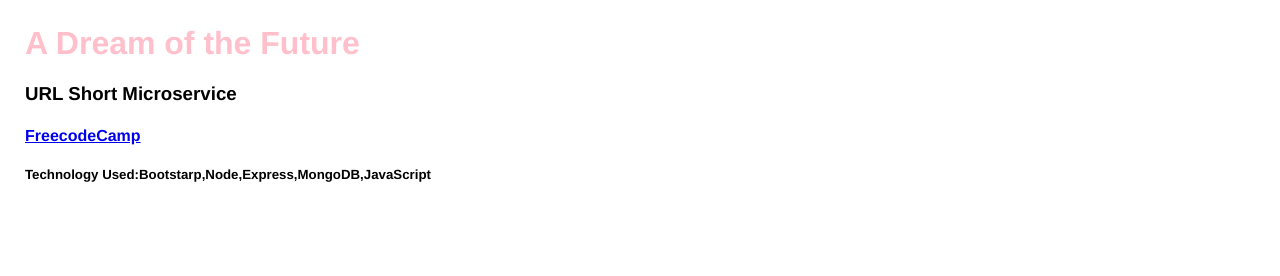
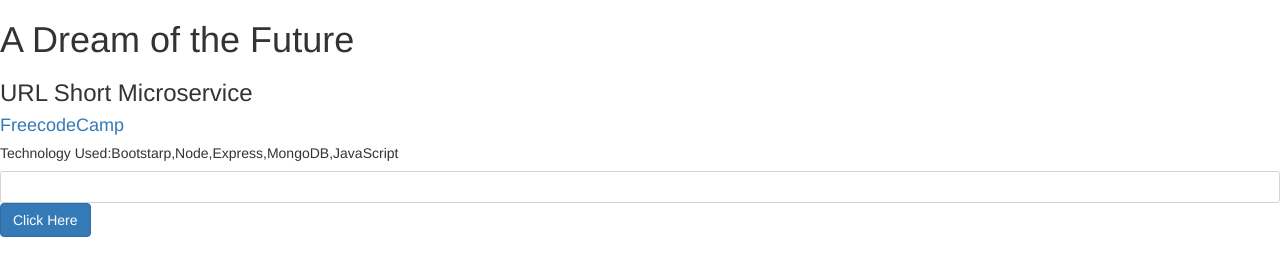
Before and after one commit to Ammar402/urlShort, a website: page views/index.html in a window 1280 px wide. Drawn offline with nearby package versions, Linux system fonts and the light colour scheme; no server answers.

Commit message:
🐽🏈 Checkpoint ./server.js:774464/33 ./views/index.html:774464/391

```diff
--- a/server.js
+++ b/server.js
@@ -16,7 +16,7 @@ app.use(cors());
 // but feel free to use whatever libs or frameworks you'd like through `package.json`.
 
 // http://expressjs.com/en/starter/static-files.html
-app.use(express.static('public'))
+// app.use(express.static(__dirname + 'public'))
 
 // http://expressjs.com/en/starter/basic-routing.html
 app.get("/", (request, response) => {
--- a/views/index.html
+++ b/views/index.html
@@ -17,6 +17,8 @@
     <meta http-equiv="X-UA-Compatible" content="IE=edge">
     <meta name="viewport" content="width=device-width, initial-scale=1">
     <link rel="stylesheet" href="/style.css">
+    <!-- Latest compiled and minified CSS -->
+<link rel="stylesheet" href="https://maxcdn.bootstrapcdn.com/bootstrap/3.3.7/css/bootstrap.min.css" integrity="sha384-BVYiiSIFeK1dGmJRAkycuHAHRg32OmUcww7on3RYdg4Va+PmSTsz/K68vbdEjh4u" crossorigin="anonymous">
   </head>
   <body>
     <header>
@@ -33,7 +35,10 @@
     <h5>
       Technology Used:Bootstarp,Node,Express,MongoDB,JavaScript
     </h5>
-
+    <section>
+      <input placeholer="Enter URL">
+      <a class="btn btn-primary">Click Here</a>
+    </section>
 
     <!-- Your web-app is https, so your scripts need to be too -->
     <script src="https://code.jquery.com/jquery-2.2.1.min.js"
@@ -41,5 +46,6 @@
             crossorigin="anonymous"></script>
     <script src="/client.js"></script>
 
+
   </body>
 </html>
```
